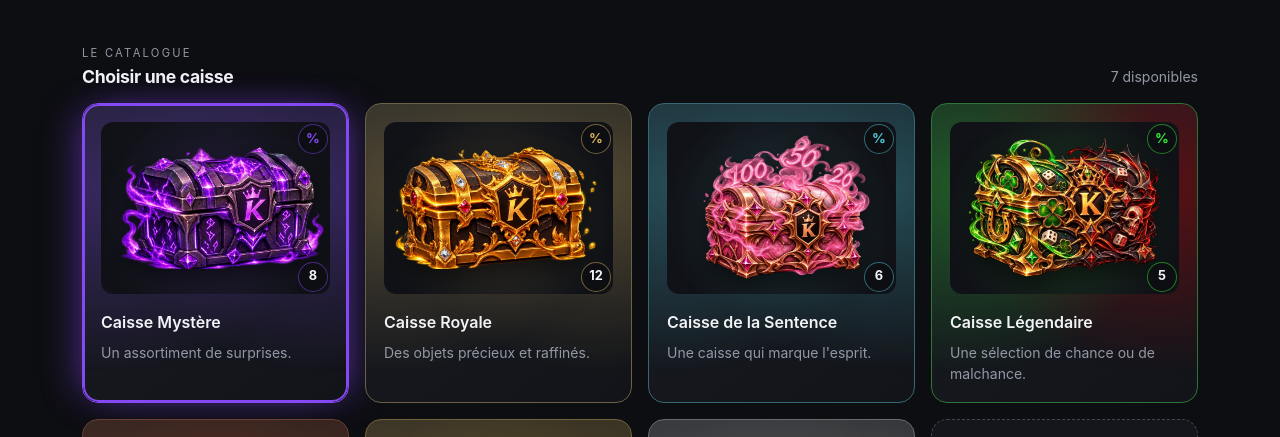
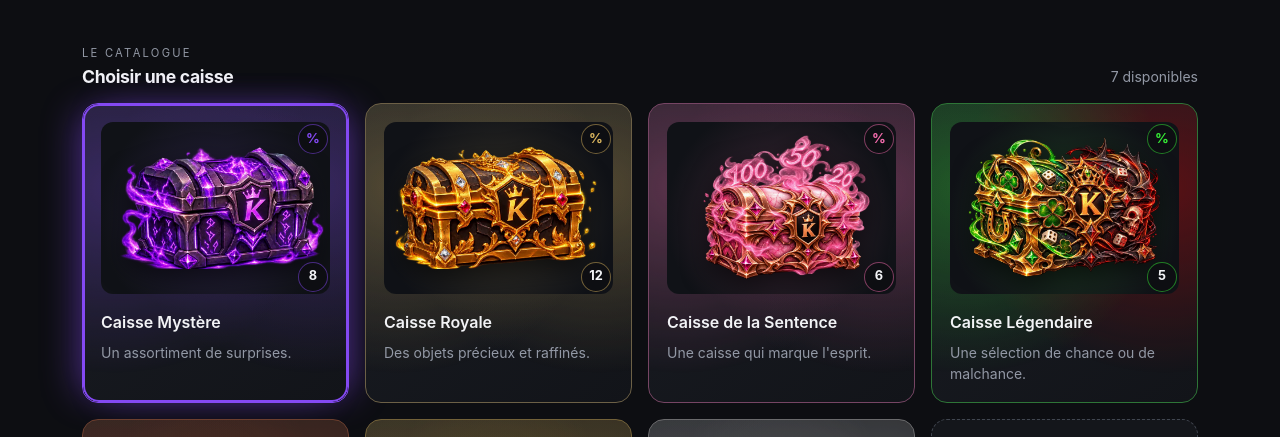
Before and after one commit to LaserOnWood/Kinky-Case, a plain HTML site: page index.html in a window 1280 px wide. Shown: the part 284-721 px from the top of the page. Drawn offline with nearby package versions, Linux system fonts and the light colour scheme.

Commit message:
Update coups theme accent color
Change the coups theme accent from cyan to pink for improved visual styling.

```diff
--- a/css/style.css
+++ b/css/style.css
@@ -75,7 +75,7 @@
   --case-accent: #d8b45e;
 }
 [data-theme="coups"] {
-  --case-accent: #4bc7d8;
+  --case-accent: #f46cad;
 }
 [data-theme="bonusmalus"] {
   --case-accent: #36eb36;
```
